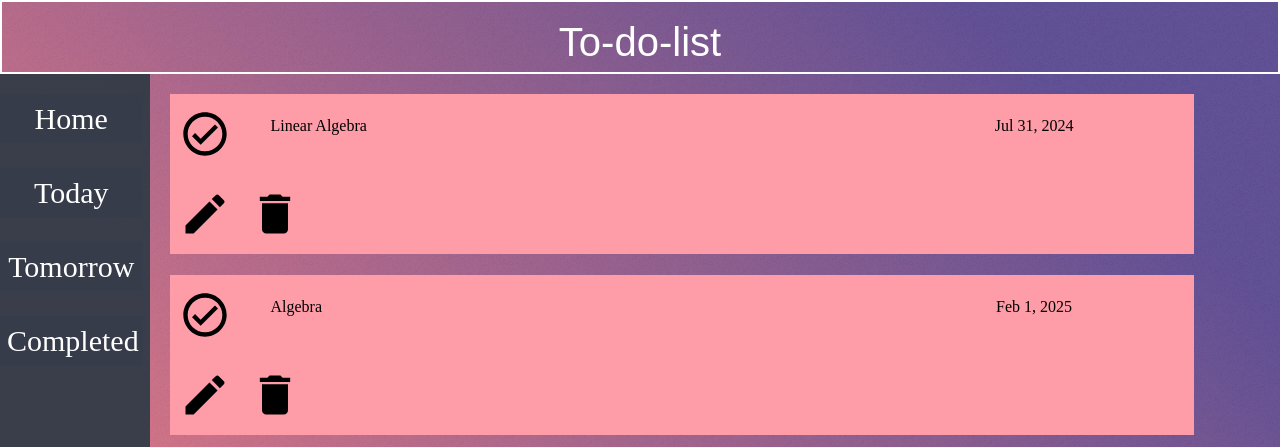
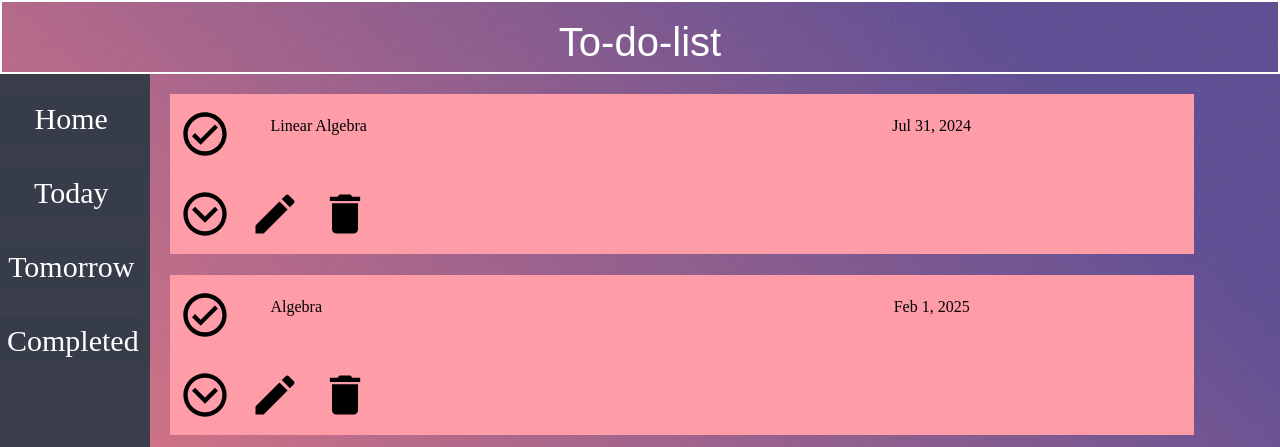
Before and after one commit to BrianRego03/to-do-list, a website built with webpack: page src/index.html in a window 1280 px wide. Shown: the top 447 px of the page. Built offline with nearby package versions, Linux system fonts and the light colour scheme.

Commit message:
Add a button and module to toggle description

```diff
--- /dev/null
+++ b/src/descriptionToggler.js
@@ -0,0 +1,23 @@
+import { libraryUpdater,libraryImporter } from ".";
+
+
+
+function descriptionActivate(){
+    let titlebtn= document.querySelectorAll(".titleStyling");
+    let todoSec=document.querySelector(".todoSection");
+    // for(let titler of titlebtn){
+    //     titler.addEventListener('toggle',()=>{
+    //         console.log("testing");
+
+    //     })
+
+    // }
+    window.addEventListener("click", (e) => {
+        if (e.target.classList.contains("titleStyling")) {
+          console.log("hey! I got a new complaint");
+        }
+      });
+
+}
+
+export{descriptionActivate};
--- a/src/displayArray.js
+++ b/src/displayArray.js
@@ -2,6 +2,7 @@ import { taskSort,indexAssign } from "./taskSorter";
 import { deletionActivate } from "./deletionButton";
 import { completionActivate } from "./completionActivator";
 import { editActivate } from "./editProcess";
+import { descriptionActivate } from "./descriptionToggler";
 
 const displayArray=(arr)=>{
     let todoSec=document.querySelector(".todoSection");
@@ -36,6 +37,16 @@ const displayArray=(arr)=>{
         let modifyDiv=document.createElement("div");
         todoSecChild.appendChild(modifyDiv);
         modifyDiv.classList.add("modifyContainer");
+
+
+        let descriptButton=document.createElement("button");
+        modifyDiv.appendChild(descriptButton);
+        descriptButton.setAttribute("id",`descriptButton${arr[i].index}`);
+        descriptButton.classList.add("descriptStyling");
+
+        let descriptSVG=`<svg xmlns="http://www.w3.org/2000/svg" viewBox="0 0 24 24"><title>Description</title><path fill="currentColor" d="M22,12A10,10 0 0,1 12,22A10,10 0 0,1 2,12A10,10 0 0,1 12,2A10,10 0 0,1 22,12M20,12A8,8 0 0,0 12,4A8,8 0 0,0 4,12A8,8 0 0,0 12,20A8,8 0 0,0 20,12M6,10L12,16L18,10L16.6,8.6L12,13.2L7.4,8.6L6,10Z" /></svg>`
+        descriptButton.innerHTML=descriptSVG;
+
 
         let editButton=document.createElement("button");
         modifyDiv.appendChild(editButton);
@@ -73,6 +84,7 @@ const displayArray=(arr)=>{
     deletionActivate(arr);
     editActivate();
     completionActivate(arr);
+    descriptionActivate();
 
 }
 
--- a/src/style.css
+++ b/src/style.css
@@ -133,7 +133,7 @@
 
 
   .titleStyling{
-    width:70%;
+    width:60%;
     padding-left: 30px;
     padding-top: 20px;
     text-overflow: ellipsis;
@@ -152,7 +152,7 @@
   }
 
 
-  .deleteStyling,.checkStyling,.editStyling{
+  .deleteStyling,.checkStyling,.editStyling,.descriptStyling{
     min-width:70px;
     min-height: 80px;
     background-color: rgba(0,0,0,0);
@@ -170,6 +170,10 @@
 
   .editStyling:hover{
     color:blue;
+  }
+
+  .descriptStyling:hover{
+    color: rgb(166, 23, 169);
   }
 
   .redAlert{
--- a/src/todoButtonToggler.js
+++ b/src/todoButtonToggler.js
@@ -1,4 +1,4 @@
-
+let todoSec=document.querySelector(".todoSection");
 
 const todoButtonEnable=()=>{
     const allButtons = todoSec.getElementsByTagName("button");
```
